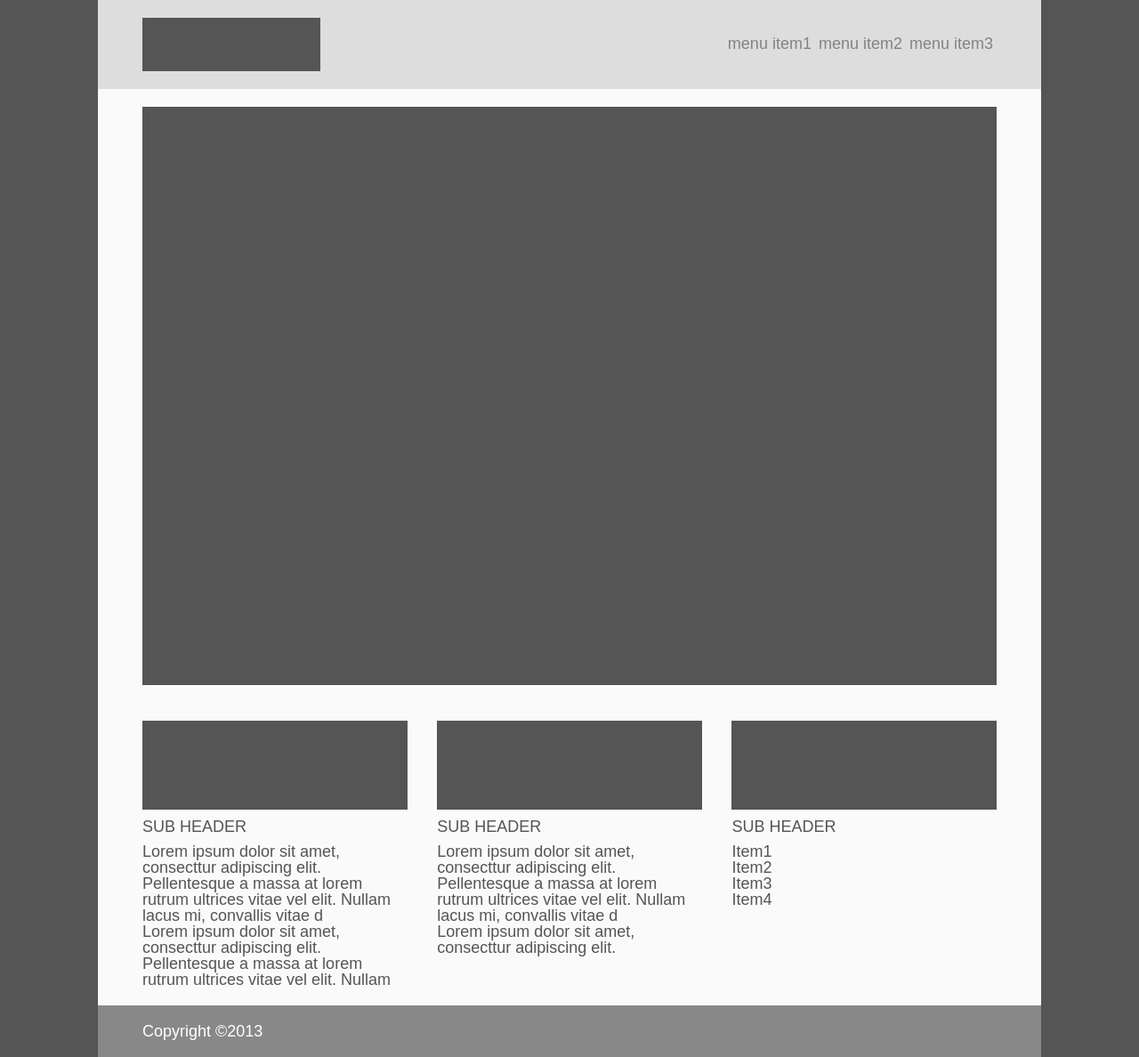
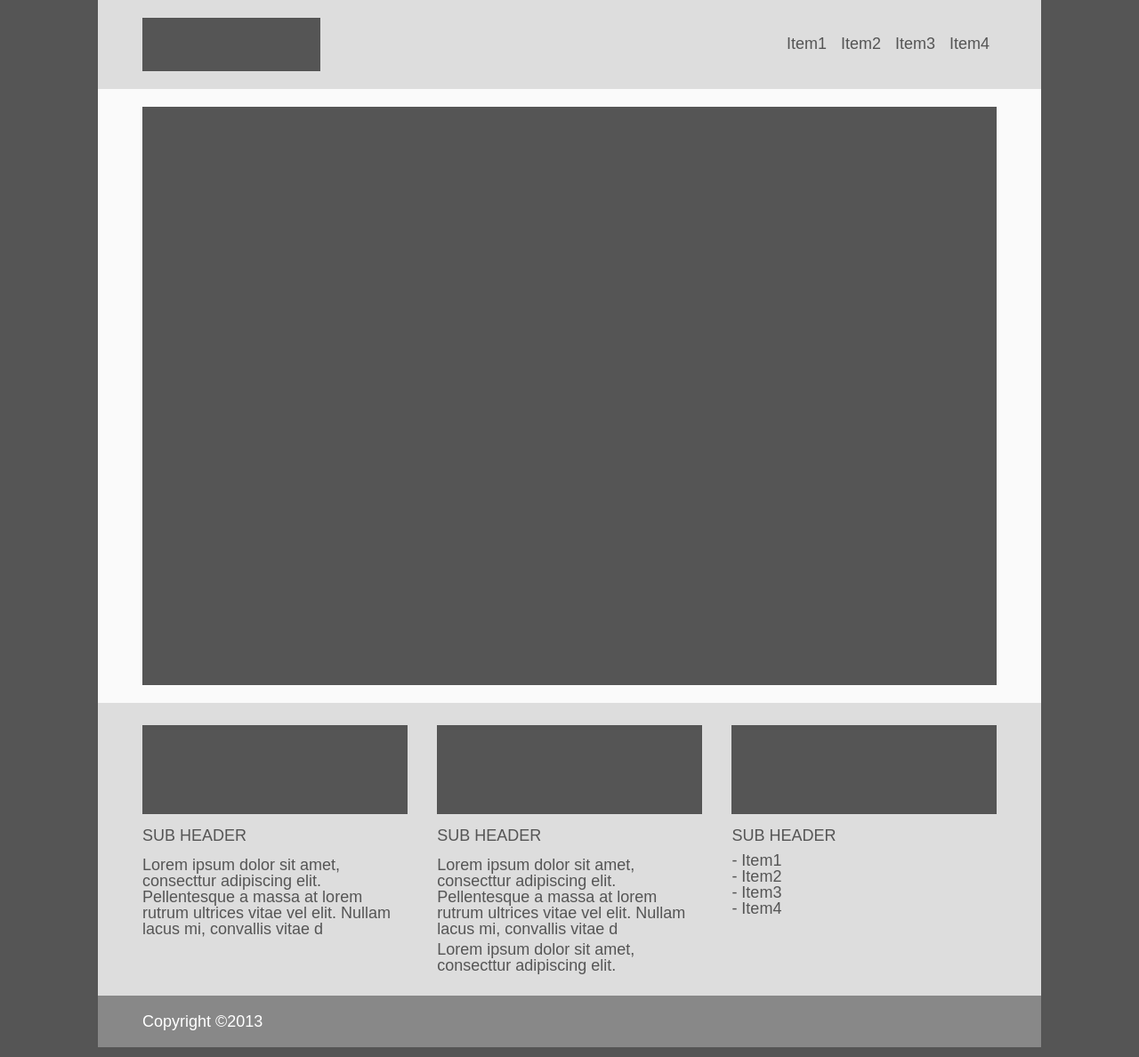
Before and after one commit to gpmitchell27/cjphotography, a PHP site: page / in a window 1280 px wide. Shown: the whole page at 89% size. Run offline with PHP 8.4, Linux system fonts and the light colour scheme; some libraries are stand-ins or nearby versions.

Commit message:
final homepage structure html

```diff
--- a/css/style.css
+++ b/css/style.css
@@ -46,13 +46,13 @@ nav {
 #main li {
 	display:inline;
 	float:left;
-	margin:20px 4px;
+	margin:20px 8px;
 }
 
 a, a:link a:visited {
 	color:#838383;
 	font-size:18px;
-	color:#838383;
+	color:#555;
 	font-family: Arial;
 }
 /* ////// CONTENT ///////////////// */
@@ -73,6 +73,10 @@ section {
 	background:#555;
 }
 
+#subfooter {
+	background:#ddd;
+}
+
 #subfooter div {
 	width:31%;
 	float:left;
@@ -89,6 +93,10 @@ section {
 	height:100px;
 	background:#555;
 	padding-top:10px;
+}
+
+#subfooter p {
+	margin:5px 0;
 }
 
 /* ////// FOOTER ///////////////// */
--- a/index.html
+++ b/index.html
@@ -13,9 +13,10 @@
 		<p><img src="" alt="" /></p>
 		<nav>
 			<ul id="main">
-				<li><a href="#">menu item1</a></li>
-				<li><a href="#">menu item2</a></li>
-				<li><a href="#">menu item3</a></li>
+				<li><a href="#">Item1</a></li>
+				<li><a href="#">Item2</a></li>
+				<li><a href="#">Item3</a></li>
+				<li><a href="#">Item4</a></li>
 			</ul>
 		</nav>
 	</header>
@@ -27,22 +28,22 @@
 			<p><img src="" alt="" /></p>
 			<h4>SUB HEADER</h4>
 			<p>Lorem ipsum dolor sit amet, consecttur adipiscing elit. Pellentesque a massa at lorem rutrum ultrices vitae vel elit. Nullam lacus mi, convallis vitae d</p>
-			<p>Lorem ipsum dolor sit amet, consecttur adipiscing elit. Pellentesque a massa at lorem rutrum ultrices vitae vel elit. Nullam </p>
 		</div>
 		<div>
 			<p><img src="" alt="" /></p>
 			<h4>SUB HEADER</h4>
-			<p>Lorem ipsum dolor sit amet, consecttur adipiscing elit. Pellentesque a massa at lorem rutrum ultrices vitae vel elit. Nullam lacus mi, convallis vitae d</p>
-			<p>Lorem ipsum dolor sit amet, consecttur adipiscing elit. </p>
+			<p>Lorem ipsum dolor sit amet, consecttur adipiscing elit. Pellentesque a
+			massa at lorem rutrum ultrices vitae vel elit. Nullam lacus mi, convallis vitae d</p>
+			<p>Lorem ipsum dolor sit amet, consecttur adipiscing elit.</p>
 		</div>
 		<div>
 			<p><img src="" alt="" /></p>
 			<h4>SUB HEADER</h4>
 				<ul>
-					<li>Item1</li>
-					<li>Item2</li>
-					<li>Item3</li>
-					<li>Item4</li>
+					<li> - Item1</li>
+					<li> - Item2</li>
+					<li> - Item3</li>
+					<li> - Item4</li>
 				</ul>
 		</div>
 	</section>
```
